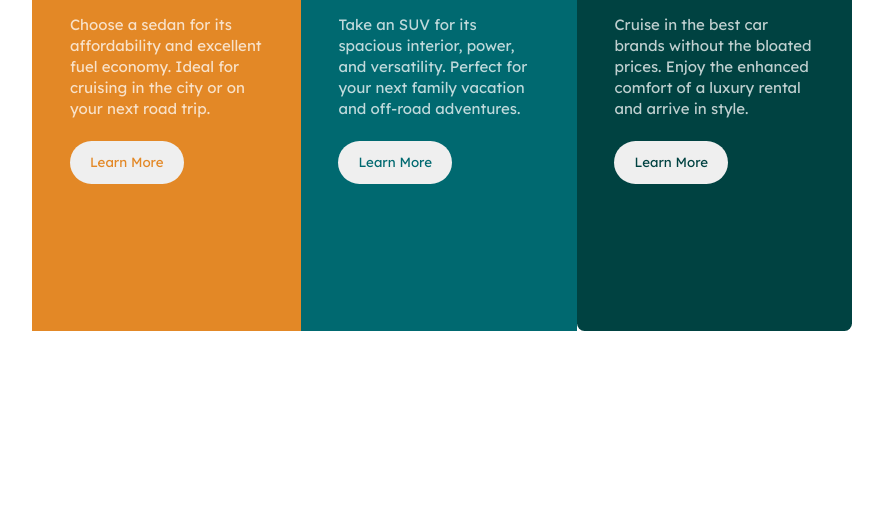
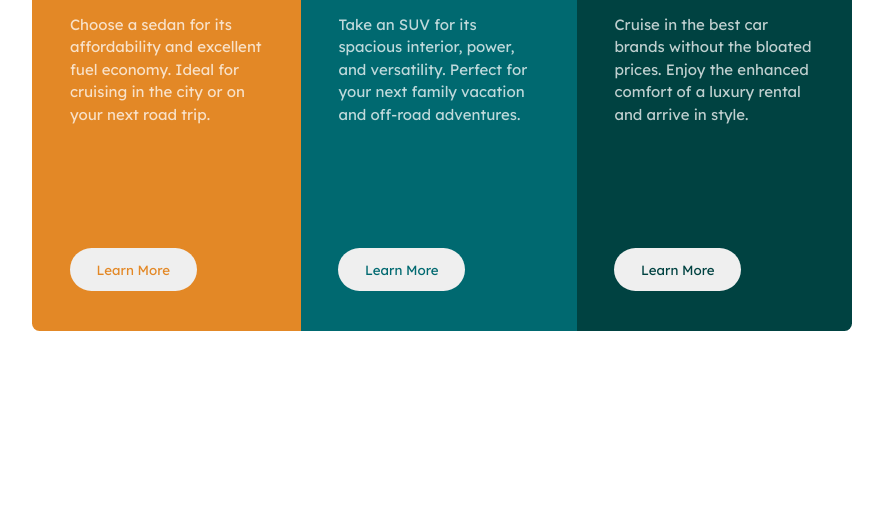
Before and after one commit to john-k-phillips/fm-3-column-preview-card, a website: page index.html in a window 1280 px wide. Shown: the part 339-860 px from the top of the page, without its empty margins (198-1081 px from the left). Drawn offline with Linux system fonts and the light colour scheme.

Commit message:
Card responsive with tablet+. Button moved down.

```diff
--- a/styles/_cards.scss
+++ b/styles/_cards.scss
@@ -47,3 +47,27 @@ section {
         color: $clr-card-dark-cyan;
     }
 }
+
+@media screen and (min-width: 765px) {
+    section {
+        position: relative;
+        padding: 2.5em;
+
+        button {
+            position: absolute;
+            bottom: 3em;
+
+            padding: 1em 2em;
+        }
+        p {
+            line-height: 1.5em;
+        }
+    }
+
+    .sedans {
+        border-radius: 0.5em 0 0 0.5em;
+    }
+    .luxary {
+        border-radius: 0 0.5em 0.5em 0;
+    }
+}
```
Also changed, not shown: styles.css, 1 other file.
